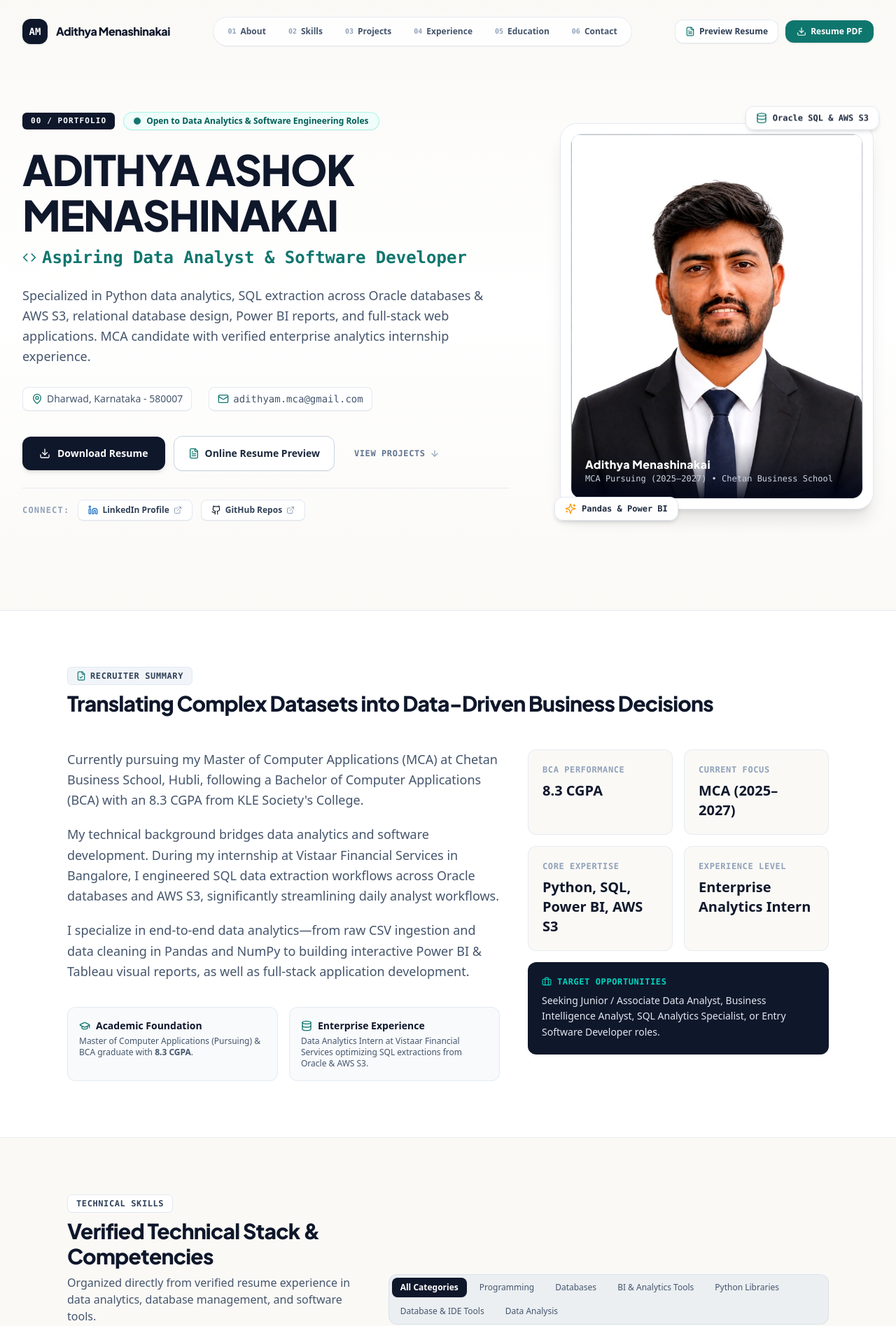
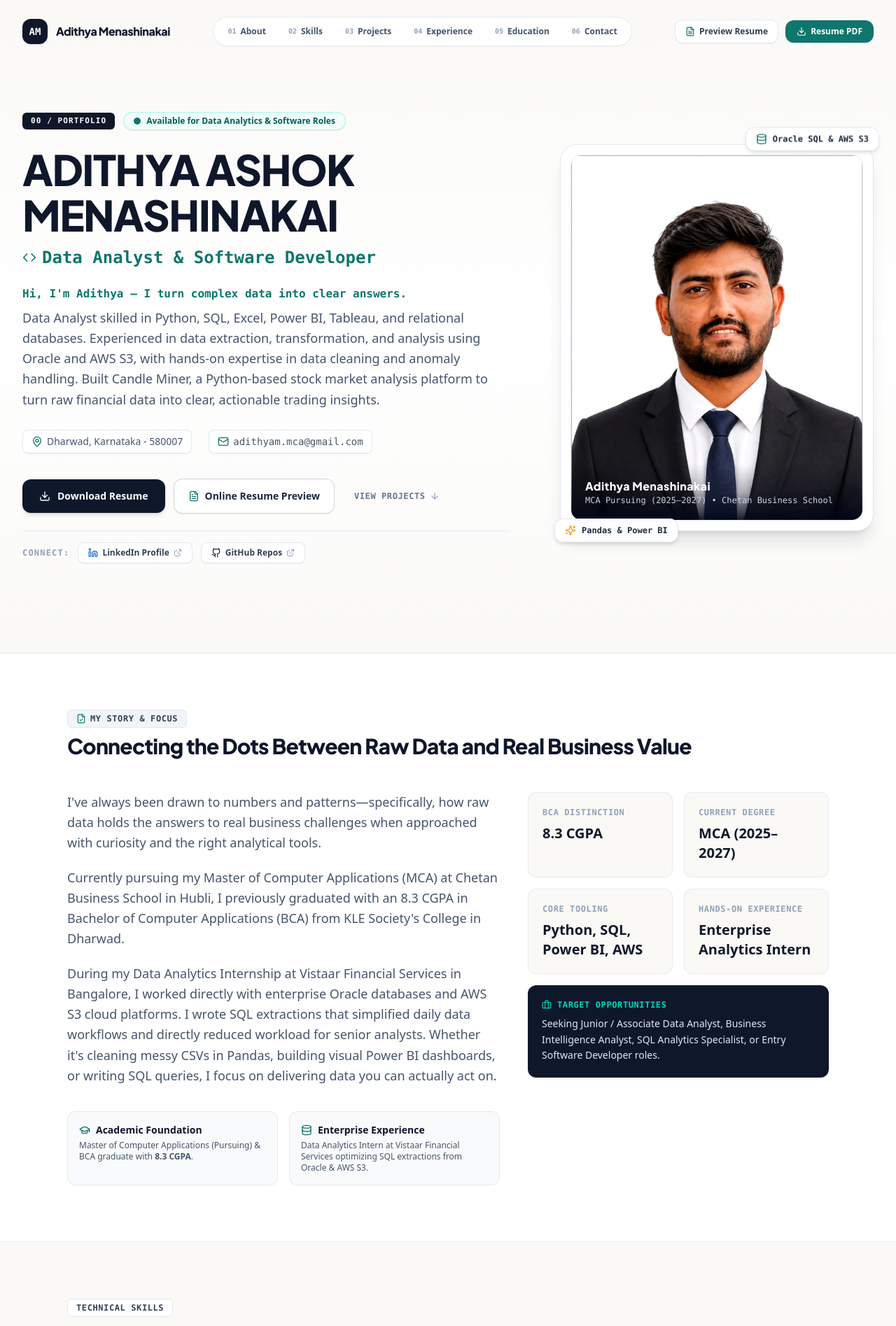
Before and after one commit to adithyam1432/Portfolio, a React (Vite) app: page / in a window 1280 px wide. Shown: the top 1895 px of the page at 70% size. Built offline with nearby package versions, Linux system fonts and the light colour scheme.

Commit message:
Enhance humanized copy and rich SEO structured metadata

```diff
--- a/index.html
+++ b/index.html
@@ -5,42 +5,56 @@
     <link rel="icon" type="image/svg+xml" href="./favicon.svg" />
     <meta name="viewport" content="width=device-width, initial-scale=1.0" />
 
-    <!-- Primary Meta Tags -->
-    <title>Adithya Ashok Menashinakai — Aspiring Data Analyst & Software Developer</title>
-    <meta name="title" content="Adithya Ashok Menashinakai — Aspiring Data Analyst & Software Developer" />
-    <meta name="description" content="Portfolio of Adithya Ashok Menashinakai. Aspiring Data Analyst & Software Developer skilled in Python, SQL, Excel, Power BI, Tableau, Oracle, AWS, Pandas & React." />
-    <meta name="keywords" content="Adithya Ashok Menashinakai, Data Analyst, Python Developer, SQL, Power BI, Tableau, Oracle SQL, Pandas, NumPy, MCA, Dharwad, Data Extraction" />
+    <!-- Search Engine Optimization (SEO) Core Tags -->
+    <title>Adithya Menashinakai — Data Analyst & Software Developer | Python, SQL, Power BI</title>
+    <meta name="title" content="Adithya Menashinakai — Data Analyst & Software Developer | Python, SQL, Power BI" />
+    <meta name="description" content="Portfolio of Adithya Ashok Menashinakai. Data Analyst & Software Developer skilled in Python, SQL, Power BI, Tableau, Oracle Database, AWS S3, Pandas & React. MCA candidate with enterprise analytics experience." />
+    <meta name="keywords" content="Adithya Ashok Menashinakai, Adithya Menashinakai, Data Analyst, Software Developer, Python Developer, SQL Analyst, Power BI, Tableau, Oracle SQL Developer, AWS S3, Pandas, NumPy, MySQL, MCA Chetan Business School, BCA KLE Society, Data Extraction, Dharwad, Hubli, Bangalore, Karnataka" />
     <meta name="author" content="Adithya Ashok Menashinakai" />
-    <meta name="robots" content="index, follow" />
+    <meta name="robots" content="index, follow, max-image-preview:large, max-snippet:-1, max-video-preview:-1" />
+    <meta name="googlebot" content="index, follow" />
+    <meta name="theme-color" content="#0F172A" />
 
-    <!-- Open Graph / Facebook / LinkedIn -->
+    <!-- Open Graph / Facebook / LinkedIn SEO -->
     <meta property="og:type" content="website" />
-    <meta property="og:url" content="https://adithyam1432.github.io/" />
-    <meta property="og:title" content="Adithya Ashok Menashinakai — Aspiring Data Analyst & Software Developer" />
-    <meta property="og:description" content="Explore projects, technical skills, analytics experience, and resume of Adithya Ashok Menashinakai." />
-    <meta property="og:image" content="./assets/frameimg.jpeg" />
+    <meta property="og:locale" content="en_US" />
+    <meta property="og:site_name" content="Adithya Menashinakai Portfolio" />
+    <meta property="og:url" content="https://adithyam1432.github.io/Portfolio/" />
+    <meta property="og:title" content="Adithya Menashinakai — Data Analyst & Software Developer" />
+    <meta property="og:description" content="Explore verified analytics projects, Python data pipelines, SQL database extraction experience, and resume of Adithya Ashok Menashinakai." />
+    <meta property="og:image" content="https://adithyam1432.github.io/Portfolio/assets/frameimg.jpeg" />
+    <meta property="og:image:alt" content="Adithya Ashok Menashinakai Portrait" />
 
-    <!-- Twitter -->
+    <!-- Twitter Card SEO -->
     <meta property="twitter:card" content="summary_large_image" />
-    <meta property="twitter:title" content="Adithya Ashok Menashinakai — Aspiring Data Analyst & Software Developer" />
-    <meta property="twitter:description" content="Explore projects, technical skills, analytics experience, and resume of Adithya Ashok Menashinakai." />
-    <meta property="twitter:image" content="./assets/frameimg.jpg" />
+    <meta property="twitter:url" content="https://adithyam1432.github.io/Portfolio/" />
+    <meta property="twitter:title" content="Adithya Menashinakai — Data Analyst & Software Developer" />
+    <meta property="twitter:description" content="Explore verified analytics projects, Python data pipelines, SQL database extraction experience, and resume of Adithya Ashok Menashinakai." />
+    <meta property="twitter:image" content="https://adithyam1432.github.io/Portfolio/assets/frameimg.jpeg" />
 
     <!-- Canonical URL -->
-    <link rel="canonical" href="https://adithyam1432.github.io/" />
+    <link rel="canonical" href="https://adithyam1432.github.io/Portfolio/" />
 
-    <!-- Google Fonts -->
+    <!-- Web Fonts -->
     <link rel="preconnect" href="https://fonts.googleapis.com">
     <link rel="preconnect" href="https://fonts.gstatic.com" crossorigin>
-    <link href="https://fonts.googleapis.com/css2?family=Inter:wght@300;400;500;600;700&family=JetBrains+Mono:wght@400;500;600&family=Plus+Jakarta+Sans:wght@500;600;700;800&display=swap" rel="stylesheet">
+    <link href="https://fonts.googleapis.com/css2?family=Inter:wght@300;400;500;600;700&family=JetBrains+Mono:wght@400;500;600;700&family=Plus+Jakarta+Sans:wght@500;600;700;800&display=swap" rel="stylesheet">
 
-    <!-- JSON-LD Structured Data for Recruiter & SEO Discovery -->
+    <!-- Schema.org JSON-LD Structured Data for Search Engine Rich Snippets -->
     <script type="application/ld+json">
+    [
       {
         "@context": "https://schema.org",
         "@type": "Person",
         "name": "Adithya Ashok Menashinakai",
-      "jobTitle": "Aspiring Data Analyst",
+        "alternateName": "Adithya Menashinakai",
+        "url": "https://adithyam1432.github.io/Portfolio/",
+        "image": "https://adithyam1432.github.io/Portfolio/assets/frameimg.jpeg",
+        "jobTitle": "Data Analyst",
+        "worksFor": {
+          "@type": "Organization",
+          "name": "Vistaar Financial Services Private Limited"
+        },
         "email": "mailto:adithyam.mca@gmail.com",
         "telephone": "+91-9731572531",
         "address": {
@@ -53,11 +67,13 @@
         "almaMater": [
           {
             "@type": "EducationalOrganization",
-          "name": "Chetan Business School (CBS) – Institute of Management, IT and Research"
+            "name": "Chetan Business School (CBS) – Institute of Management, IT and Research",
+            "location": "Hubli, Karnataka"
           },
           {
             "@type": "EducationalOrganization",
-          "name": "KLE Society's College of BBA & BCA"
+            "name": "KLE Society's College of BBA & BCA",
+            "location": "Dharwad, Karnataka"
           }
         ],
         "sameAs": [
@@ -73,14 +89,40 @@
           "Pandas",
           "NumPy",
           "Oracle SQL",
+          "AWS S3",
           "MySQL",
           "PostgreSQL",
-        "React"
+          "React",
+          "Next.js"
+        ]
+      },
+      {
+        "@context": "https://schema.org",
+        "@type": "WebSite",
+        "name": "Adithya Menashinakai Portfolio",
+        "url": "https://adithyam1432.github.io/Portfolio/",
+        "description": "Personal portfolio of Adithya Ashok Menashinakai, Data Analyst and Software Developer.",
+        "author": {
+          "@type": "Person",
+          "name": "Adithya Ashok Menashinakai"
+        }
+      },
+      {
+        "@context": "https://schema.org",
+        "@type": "BreadcrumbList",
+        "itemListElement": [
+          {
+            "@type": "ListItem",
+            "position": 1,
+            "name": "Home",
+            "item": "https://adithyam1432.github.io/Portfolio/"
+          }
         ]
       }
+    ]
     </script>
   </head>
-  <body class="bg-[#FAF9F6] text-[#0F172A] font-sans antialiased selection:bg-[#0F766E]/15 selection:text-[#0F766E]">
+  <body class="bg-[#FAF9F6] text-[#0F172A] font-sans antialiased selection:bg-[#0F766E]/20 selection:text-[#0F766E]">
     <div id="root"></div>
     <script type="module" src="/src/main.jsx"></script>
   </body>
--- a/src/components/Hero.jsx
+++ b/src/components/Hero.jsx
@@ -45,9 +45,14 @@ export const Hero = ({ onOpenResumeModal }) => {
             </div>
 
             {/* Concise Recruiter Value Proposition */}
-            <p className="text-base sm:text-lg text-slate-600 leading-relaxed max-w-2xl font-normal">
-              Specialized in Python data analytics, SQL extraction across Oracle databases & AWS S3, relational database design, Power BI reports, and full-stack web applications. MCA candidate with verified enterprise analytics internship experience.
-            </p>
+            <div className="space-y-2">
+              <p className="text-[#0F766E] font-semibold text-sm sm:text-base font-mono">
+                {personal.greeting}
+              </p>
+              <p className="text-base sm:text-lg text-slate-600 leading-relaxed max-w-2xl font-normal">
+                {personal.summary}
+              </p>
+            </div>
 
             {/* Recruiter Quick Info Grid */}
             <div className="flex flex-wrap items-center gap-y-2 gap-x-6 text-xs sm:text-sm text-slate-600 font-medium pt-1">
--- a/src/data/portfolioData.js
+++ b/src/data/portfolioData.js
@@ -2,8 +2,9 @@ export const portfolioData = {
   personal: {
     name: "ADITHYA ASHOK MENASHINAKAI",
     displayName: "Adithya Menashinakai",
-    title: "Aspiring Data Analyst & Software Developer",
-    summary: "Aspiring Data Analyst skilled in Python, Excel, Power BI, Tableau, and relational databases. Experienced in data extraction, transformation, and analysis using Oracle and AWS, with hands-on experience in data cleaning and anomaly handling. Built a Python-based stock analysis platform to derive market insights and support data-driven decisions.",
+    title: "Data Analyst & Software Developer",
+    summary: "Data Analyst skilled in Python, SQL, Excel, Power BI, Tableau, and relational databases. Experienced in data extraction, transformation, and analysis using Oracle and AWS S3, with hands-on expertise in data cleaning and anomaly handling. Built Candle Miner, a Python-based stock market analysis platform to turn raw financial data into clear, actionable trading insights.",
+    greeting: "Hi, I'm Adithya — I turn complex data into clear answers.",
     location: "Dharwad, Karnataka - 580007",
     email: "adithyam.mca@gmail.com",
     phone: "+91-9731572531",
@@ -11,22 +12,22 @@ export const portfolioData = {
     github: "https://github.com/adithyam1432",
     profilePhoto: "./assets/frameimg.jpeg",
     resumePdf: "./assets/Adithya_Menashinakai_Resume.pdf",
-    availability: "Open to Data Analytics & Software Engineering Roles"
+    availability: "Available for Data Analytics & Software Roles"
   },
 
   about: {
-    badge: "Recruiter Summary",
-    headline: "Translating Complex Datasets into Data-Driven Business Decisions",
+    badge: "My Story & Focus",
+    headline: "Connecting the Dots Between Raw Data and Real Business Value",
     paragraphs: [
-      "Currently pursuing my Master of Computer Applications (MCA) at Chetan Business School, Hubli, following a Bachelor of Computer Applications (BCA) with an 8.3 CGPA from KLE Society's College.",
-      "My technical background bridges data analytics and software development. During my internship at Vistaar Financial Services in Bangalore, I engineered SQL data extraction workflows across Oracle databases and AWS S3, significantly streamlining daily analyst workflows.",
-      "I specialize in end-to-end data analytics—from raw CSV ingestion and data cleaning in Pandas and NumPy to building interactive Power BI & Tableau visual reports, as well as full-stack application development."
+      "I've always been drawn to numbers and patterns—specifically, how raw data holds the answers to real business challenges when approached with curiosity and the right analytical tools.",
+      "Currently pursuing my Master of Computer Applications (MCA) at Chetan Business School in Hubli, I previously graduated with an 8.3 CGPA in Bachelor of Computer Applications (BCA) from KLE Society's College in Dharwad.",
+      "During my Data Analytics Internship at Vistaar Financial Services in Bangalore, I worked directly with enterprise Oracle databases and AWS S3 cloud platforms. I wrote SQL extractions that simplified daily data workflows and directly reduced workload for senior analysts. Whether it's cleaning messy CSVs in Pandas, building visual Power BI dashboards, or writing SQL queries, I focus on delivering data you can actually act on."
     ],
     highlights: [
-      { label: "BCA Performance", value: "8.3 CGPA" },
-      { label: "Current Focus", value: "MCA (2025–2027)" },
-      { label: "Core Expertise", value: "Python, SQL, Power BI, AWS S3" },
-      { label: "Experience Level", value: "Enterprise Analytics Intern" }
+      { label: "BCA Distinction", value: "8.3 CGPA" },
+      { label: "Current Degree", value: "MCA (2025–2027)" },
+      { label: "Core Tooling", value: "Python, SQL, Power BI, AWS" },
+      { label: "Hands-On Experience", value: "Enterprise Analytics Intern" }
     ]
   },
 
@@ -34,37 +35,37 @@ export const portfolioData = {
     categories: [
       {
         id: "programming",
-        name: "Programming",
+        name: "Programming Languages",
         icon: "Code",
         skills: ["Python", "SQL"]
       },
       {
         id: "databases",
-        name: "Databases",
+        name: "Relational Databases",
         icon: "Database",
         skills: ["MySQL", "PostgreSQL", "Oracle", "DBMS"]
       },
       {
         id: "bi_analytics",
-        name: "BI & Analytics Tools",
+        name: "BI & Visualization",
         icon: "BarChart3",
         skills: ["Excel", "Power BI", "Tableau"]
       },
       {
         id: "python_libs",
-        name: "Python Libraries",
+        name: "Data Libraries",
         icon: "Cpu",
         skills: ["Pandas", "NumPy"]
       },
       {
         id: "tools",
-        name: "Database & IDE Tools",
+        name: "Database & Developer Tools",
         icon: "Wrench",
         skills: ["Oracle SQL Developer", "DBeaver", "VS Code", "GitHub"]
       },
       {
         id: "data_analysis",
-        name: "Data Analysis",
+        name: "Analytical Practice",
         icon: "TrendingUp",
         skills: ["Data Cleaning", "Data Analysis", "Report Generation"]
       }
@@ -78,9 +79,9 @@ export const portfolioData = {
       subtitle: "Quantitative Stock Market Analysis & Pattern Clustering Platform",
       category: "Data Mining & Analytics",
       tech: ["Python", "React", "Pandas", "NumPy"],
-      description: "An end-to-end data mining platform engineered to ingest raw stock-price CSV files for structured market analysis, behavior pattern clustering, and automated quantitative analysis.",
-      problem: "Manual stock chart analysis is time-intensive, subjective, and prone to error when scanning multi-timeframe historical market data.",
-      contribution: "Designed and implemented raw CSV parsing scripts, applied Pandas and NumPy for market pattern clustering, and built an intuitive quantitative workflow to eliminate manual chart inspection.",
+      description: "A complete data mining platform built to ingest raw stock-price CSV files, analyze price behavior patterns, and group market trends automatically.",
+      problem: "Manual stock chart analysis is repetitive, subjective, and easy to misinterpret when scanning multiple historical timeframes.",
+      contribution: "Built raw CSV parsing scripts in Python, applied Pandas and NumPy clustering techniques to group price action patterns, and created a quantitative workflow that removes the guesswork from manual chart analysis.",
       liveUrl: "https://stock-movement-predictor.vercel.app/",
       githubUrl: "https://github.com/adithyam1432",
       featured: true,
@@ -89,16 +90,16 @@ export const portfolioData = {
     {
       id: "antiques",
       title: "Secure E-Commerce & Curated Antique Marketplace (AntiQues)",
-      subtitle: "Full-Stack Antique Marketplace & Admin Operations Dashboard",
+      subtitle: "Full-Stack Antique Marketplace with Store Owner Dashboard",
       category: "Full-Stack Development",
       tech: ["Next.js (React)", "MySQL", "Three.js"],
-      description: "A responsive full-stack e-commerce web application with user registration, catalog filtering, cart management, shipping logistics tracking, and an integrated store owner management dashboard.",
-      problem: "Niche antique sellers require secure product catalog management, transactional workflows, and real-time operational dashboard monitoring.",
-      contribution: "Architected MySQL relational schema for users, orders, and products; developed Next.js catalog filtering and shipping tracking; integrated Three.js for immersive 3D item presentation.",
-      liveUrl: null, // Hidden per instructions as no live URL exists in resume
+      description: "A responsive e-commerce web application featuring user registration, item catalog filtering, cart handling, shipping tracking, and a dedicated admin operations dashboard.",
+      problem: "Niche online sellers need clean product cataloging, secure user/order management, and real-time operational dashboard metrics.",
+      contribution: "Designed the MySQL database schema for products, users, carts, and orders; built Next.js catalog filtering and shipping tracking; integrated Three.js for interactive 3D product previews.",
+      liveUrl: null,
       githubUrl: "https://github.com/adithyam1432",
       featured: true,
-      metrics: "Full-stack MySQL data management with live shipping tracking & owner dashboard"
+      metrics: "MySQL relational data storage with live order tracking & owner dashboard"
     }
   ],
 
@@ -111,8 +112,8 @@ export const portfolioData = {
       period: "Feb 2025 – Apr 2025",
       type: "Internship",
       highlights: [
-        "Improved data extraction processes from Oracle database and AWS cloud platforms (S3) using SQL, achieving direct reduction in senior analyst workload.",
-        "Gained hands-on experience with Oracle SQL Developer and DBeaver for enterprise database management and complex query optimization."
+        "Streamlined data extraction workflows from Oracle databases and AWS S3 cloud storage using optimized SQL queries, reducing daily workload for senior analysts.",
+        "Gained hands-on experience using Oracle SQL Developer and DBeaver for enterprise database querying and data maintenance."
       ],
       tech: ["SQL", "Oracle Database", "AWS S3", "Oracle SQL Developer", "DBeaver"]
     }
@@ -124,7 +125,7 @@ export const portfolioData = {
       title: "Deloitte Australia Technology Job Simulation",
       issuer: "Forage",
       date: "Sep 2025",
-      description: "Completed an intensive technology job simulation involving real-world enterprise development and coding challenges in a simulated consulting environment.",
+      description: "Participated in a realistic technology consulting job simulation, working through real-world software engineering and analytical problem-solving challenges.",
       skillsApplied: ["Problem Solving", "Ideation", "Technical Analysis", "Consulting Workflow"]
     }
   ],
@@ -137,7 +138,7 @@ export const portfolioData = {
       location: "Hubli, Karnataka",
       period: "2025 – 2027",
       status: "Pursuing",
-      detail: "Advanced study in computer applications, data structures, cloud systems, and enterprise software engineering."
+      detail: "Advanced focus on software engineering, cloud database systems, and data analytics methodologies."
     },
     {
       id: "bca",
@@ -147,7 +148,7 @@ export const portfolioData = {
       period: "2021 – 2024",
       status: "Completed",
       score: "CGPA: 8.3",
-      detail: "Core computer science fundamentals, programming in Python/SQL, database systems, and web applications."
+      detail: "Core computer science fundamentals, Python/SQL programming, database architecture, and web systems."
     },
     {
       id: "puc",
@@ -157,7 +158,7 @@ export const portfolioData = {
       period: "2018 – 2021",
       status: "Completed",
       score: "Percentage: 53% | Karnataka State Board",
-      detail: "Focused on physics, chemistry, mathematics, and science principles."
+      detail: "Science stream coursework in mathematics, physics, chemistry, and computer science basics."
     }
   ]
 };
```
Lines whose indentation alone changed are shown as unchanged.
